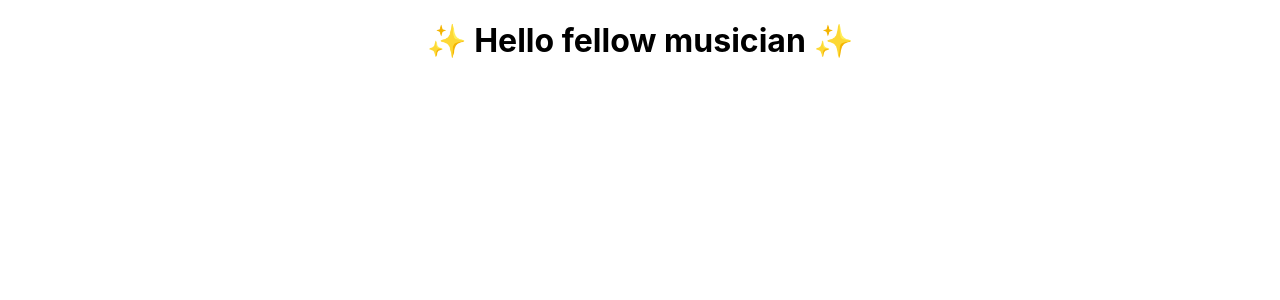
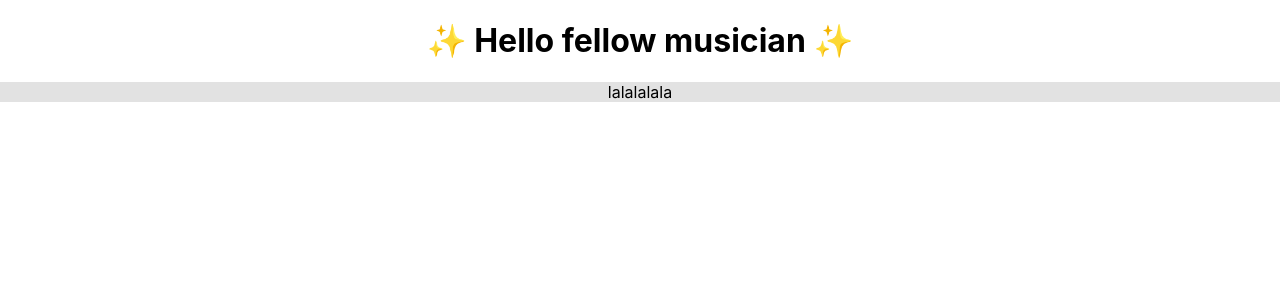
Before and after one commit to RudeBon/Metronome, a React (Create React App) app: page / in a window 1280 px wide. Shown: the top 300 px of the page. Built offline with nearby package versions, Linux system fonts and the light colour scheme.

Commit message:
created conteiner block for beats blocks

```diff
--- a/src/App.css
+++ b/src/App.css
@@ -36,3 +36,13 @@
     transform: rotate(360deg);
   }
 }
+
+.beat {
+  background-color: #3c63af;
+  min-height: 100px;
+  min-width: 100px;
+}
+
+.beatsBlock {
+  background-color: #e2e2e2;
+}
--- a/src/App.js
+++ b/src/App.js
@@ -1,9 +1,11 @@
 import './App.css';
+import BeatsVisual from './components/BeatsVisual'
 
 function App() {
   return (
     <div className="App">
       <h1>✨ Hello fellow musician ✨</h1>
+      <BeatsVisual/>
     </div>
   );
 }
--- /dev/null
+++ b/src/components/BeatsVisual.js
@@ -0,0 +1,9 @@
+export default function BeatsVisual() {
+
+
+    return (
+        <div className="beatsBlock">
+            <p>lalalalala</p>
+        </div>
+    )
+}
```
